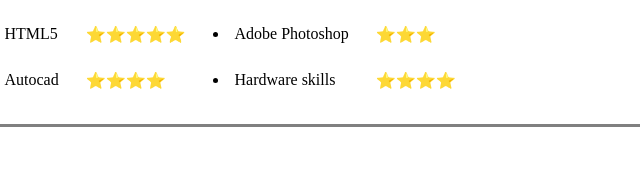
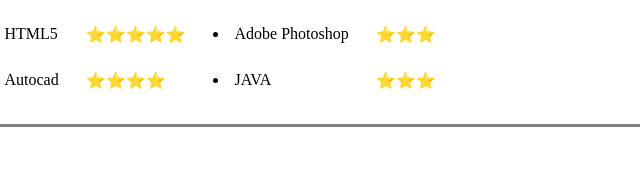
Before and after one commit to Paresh-95/paresh-bhamare-cv, a plain HTML site: page index.html in a window 1280 px wide. Shown: the part 607-797 px from the top of the page, 330-970 px from the left. Drawn offline with Linux system fonts and the light colour scheme.

Commit message:
Update index.html
CHANGES IN SKILLS

```diff
--- a/index.html
+++ b/index.html
@@ -43,8 +43,8 @@
           <td>⭐⭐⭐⭐⭐</td>
           <td><li>Autocad </li></td>
           <td>⭐⭐⭐⭐</td>
-          <td><li>Hardware skills </li></td>
-          <td>⭐⭐⭐⭐</td>
+          <td><li>JAVA</li></td>
+          <td>⭐⭐⭐</td>
         </ul></tr>
     </table>
     <hr size=3 noshade>
```
